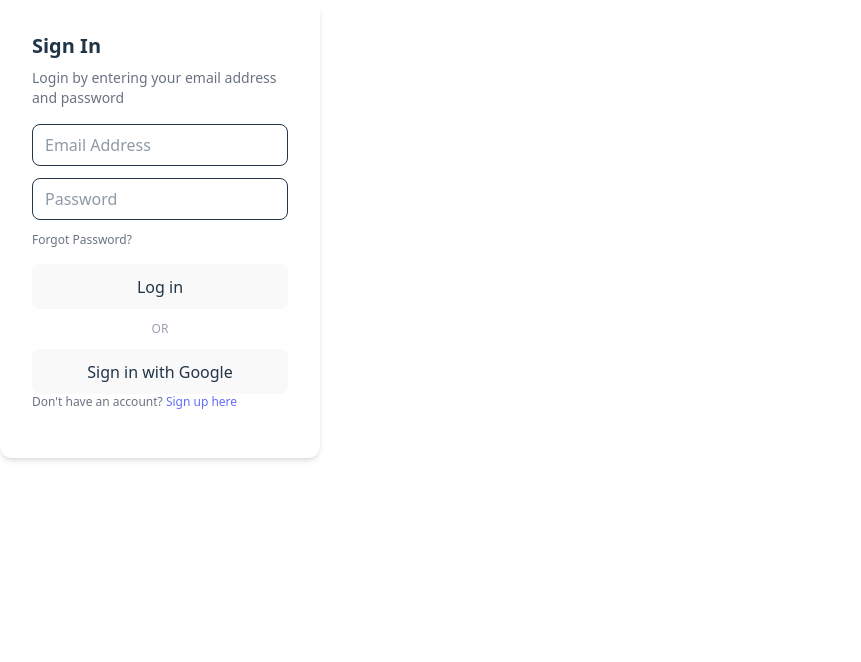
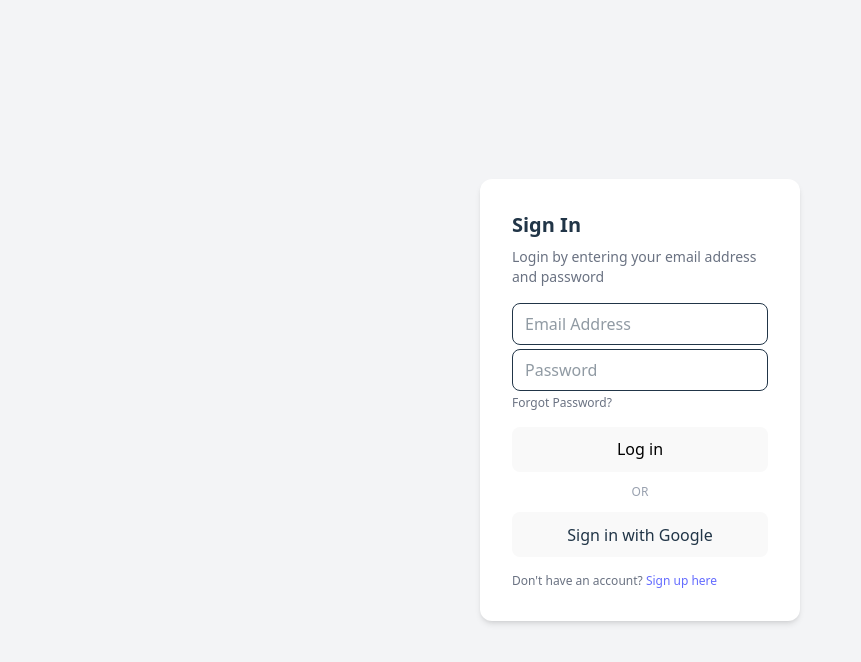
Before and after one commit to Blessedce/Flow-Farm, a React (Vite) app: page / in a window 1280 px wide. Shown: the top 662 px of the page, without its empty margins (0-861 px from the left). Built offline with nearby package versions, Linux system fonts and the light colour scheme.

Commit message:
Form validation for SignIn page

```diff
--- a/src/components/auth/SignIn.jsx
+++ b/src/components/auth/SignIn.jsx
@@ -1,50 +1,122 @@
 import { Link } from "react-router-dom";
 import { useState } from "react";
+
 export default function SignIn() {
+
   const [email,setEmail] = useState("");
   const [password,setPassword] = useState("");
+  const [errors,setErrors] = useState({});
+
+  const validate = () => {
+    let newErrors = {};
+
+    // Email validation
+    if(!email){
+      newErrors.email = "Email is required";
+    }
+    else if(!/\S+@\S+\.\S+/.test(email)){
+      newErrors.email = "Invalid email format";
+    }
+
+    // Password validation
+    if(!password){
+      newErrors.password = "Password is required";
+    }
+    else if(password.length < 6){
+      newErrors.password = "Password must be at least 6 characters";
+    }
+
+    setErrors(newErrors);
+    return Object.keys(newErrors).length === 0;
+  };
+
+  const handleSubmit = (e) => {
+    e.preventDefault();
+
+    if(validate()){
+      console.log("Login details ready for backend");
+      // API call goes here
+    }
+  };
 
   return(
-        <div className="bg-white p-8 rounded-xl shadow-md w-80">
-            {/* Title */}
-            <h2 className="text-xl font-semibold mb-2">
+    <div className="min-h-screen flex items-center justify-center bg-gray-100">
+
+      <form
+        onSubmit={handleSubmit}
+        className="bg-white p-8 rounded-xl shadow-md w-80 transition-all"
+      >
+
+        <h2 className="text-xl font-bold mb-2">
           Sign In
         </h2>
+
         <p className="text-sm text-gray-500 mb-4">
           Login by entering your email address and password
         </p>
+
         {/* Email */}
-            <input type="email" placeholder="Email Address" className="w-full border rounded-lg px-3 py-2 mb-3 focus:outline-none focus:ring-gray-400" value={email} onChange={(e)=>setEmail(e.target.value)}/>
+        <input
+          type="email"
+          placeholder="Email Address"
+          className="w-full border rounded-lg px-3 py-2 mb-1 focus:outline-none focus:ring-2 focus:ring-gray-400"
+          value={email}
+          onChange={(e)=>setEmail(e.target.value)}
+        />
+        {errors.email && (
+          <p className="text-red-500 text-xs mb-2">{errors.email}</p>
+        )}
+
         {/* Password */}
         <input
           type="password"
-        placeholder="Password" className="w-full border rounded-lg px-3 py-2 mb-3 focus:outline-none focus:ring-gray-400"  value={password} onChange={(e)=>setPassword(e.target.value)}/>
+          placeholder="Password"
+          className="w-full border rounded-lg px-3 py-2 mb-1 focus:outline-none focus:ring-2 focus:ring-gray-400"
+          value={password}
+          onChange={(e)=>setPassword(e.target.value)}
+        />
+        {errors.password && (
+          <p className="text-red-500 text-xs mb-2">{errors.password}</p>
+        )}
+
         {/* Forgot */}
         <p className="text-xs text-gray-500 mb-4 cursor-pointer hover:underline">
           Forgot Password?
         </p>
 
         {/* Login Button */}
-      <button className="w-full bg-gray-800 text-gray py-2 rounded-lg mb-3 hover:bg-black">
+        <button
+          type="submit"
+          className="w-full bg-gray-800 text-black py-2 rounded-lg mb-3 hover:bg-black"
+        >
           Log in
         </button>
+
         {/* Divider */}
         <div className="text-center text-xs text-gray-400 mb-3">
           OR
         </div>
+
         {/* Google */}
-      <button className="w-full border py-2 rounded-lg hover:bg-gray-100">
+        <button
+          type="button"
+          className="w-full border py-2 rounded-lg hover:bg-gray-100"
+        >
           Sign in with Google
         </button>
-       <p className="text-xs text-gray-500 mb-4">
+
+        <p className="text-xs text-gray-500 mt-4">
           Don't have an account?{" "}
           <Link
             to="/signup"
-    className="cursor-pointer hover:underline text-blue-600"
+            className="hover:underline text-blue-600"
           >
             Sign up here
           </Link>
         </p>
+
+      </form>
+
     </div>
-    )
+  );
 }
```
Lines whose indentation alone changed are shown as unchanged.
